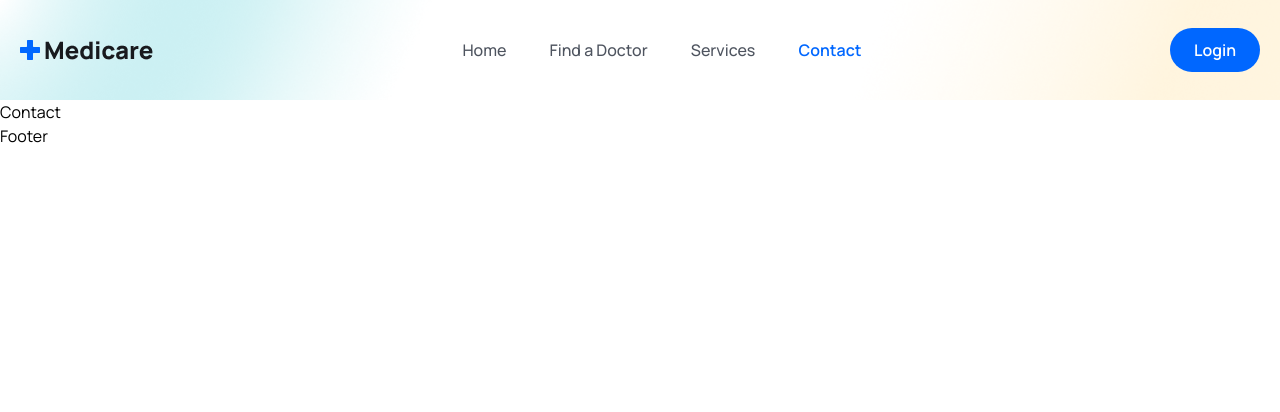
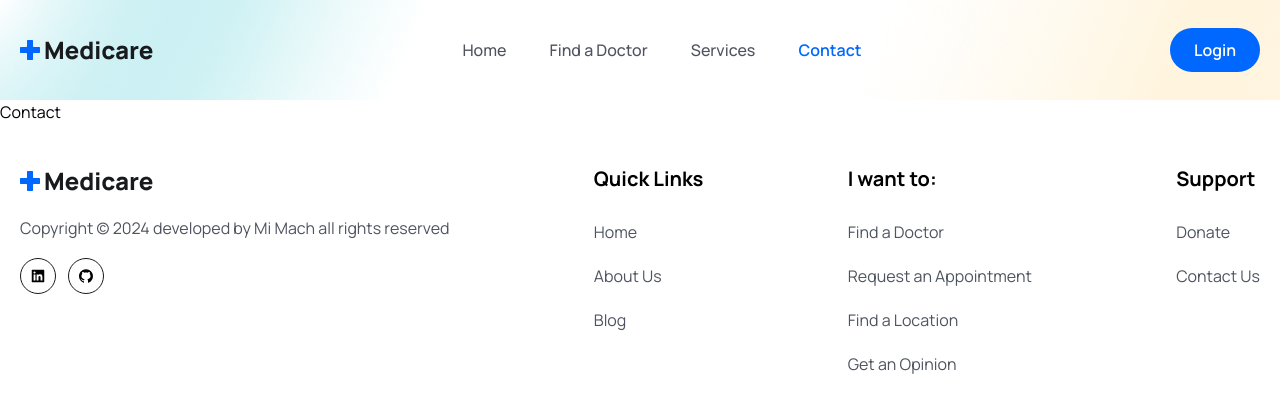
Before and after one commit to MiAiMach/HealthcareBooking, a React (Vite) app in the folder frontend/: page /contact in a window 1280 px wide. Shown: the top 412 px of the page. Built offline with nearby package versions, Linux system fonts and the light colour scheme.

Commit message:
Footer completed

```diff
--- a/frontend/src/components/Footer/Footer.jsx
+++ b/frontend/src/components/Footer/Footer.jsx
@@ -1,8 +1,132 @@
 import React from 'react'
+import { Link } from 'react-router-dom';
+import logo from '../../assets/images/logo.png';
+import { RiLinkedinFill } from 'react-icons/ri';
+import { AiFillGithub, AiFillLinkedin } from 'react-icons/ai';
+
+const socialLinks = [
+  {
+    path: "www.linkedin.com/in/mi-mach",
+    icon: <AiFillLinkedin className='group-hover:text-white w-4 h-5'/>,
+  },
+  {
+    path: "https://github.com/MiAiMach/HealthcareBooking.git",
+    icon: <AiFillGithub className='group-hover:text-white w-4 h-5' />,
+  },
+]
+
+const quickLinks01 = [
+  {
+    path: '/home',
+    display: 'Home',
+  },
+  {
+    path: '/',
+    display: 'About Us',
+  },
+  {
+    path: '/',
+    display: 'Blog',
+  },
+];
+
+const quickLinks02 = [
+  {
+    path: '/find-a-doctor',
+    display: 'Find a Doctor',
+  },
+  {
+    path: '/',
+    display: "Request an Appointment",
+  },
+  {
+    path: '/',
+    display: 'Find a Location',
+  },
+  {
+    path: '/',
+    display: 'Get an Opinion',
+  },
+];
+
+const quickLinks03 = [
+  {
+    path: '/',
+    display: 'Donate',
+  },
+  {
+    path: '/contact',
+    display: 'Contact Us',
+  },
+];
 
 const Footer = () => {
+
+  const year = new Date().getFullYear()
+
   return (
-    <div>Footer</div>
+    <footer className='pb-16 pt-10'>
+      <div className="container">
+        <div className="flex justify-between flex-col md:flex-row flex-wrap gap-[30px]">
+          <div>
+            <img src={logo} alt="" />
+            <p className='text-[16px] leading-7 font-[400] text-textColor mt-4'>Copyright © {year} developed by Mi Mach all rights reserved</p>
+
+            <div className="flex items-center gap-3 mt-4">
+              {socialLinks.map((link, index) => (
+                <Link to={link.path} key={index} className='w-9 h-9 border border-solid border-[#181A1E] rounded-full flex items-center justify-center group hover:bg-primaryColor hover:border-none'>
+                  {link.icon}
+                </Link>
+              ))}
+            </div>
+
+          </div>
+
+          <div>
+              <h2 className='text-[20px] leading-[30px] font-[700] mb-6 text-headingColor'>
+                Quick Links
+              </h2>
+
+              <ul>
+                {quickLinks01.map((item, index)=> (
+                  <li key={index} className='mb-4'>
+                    <Link to={item.path} className='text-[16px] leading-7 font-[400] text-textColor'>{item.display}</Link>
+                  </li>
+                ))}
+              </ul>
+          </div>
+
+          <div>
+              <h2 className='text-[20px] leading-[30px] font-[700] mb-6 text-headingColor'>
+                I want to:
+              </h2>
+
+              <ul>
+                {quickLinks02.map((item, index)=> (
+                  <li key={index} className='mb-4'>
+                    <Link to={item.path} className='text-[16px] leading-7 font-[400] text-textColor'>{item.display}</Link>
+                  </li>
+                ))}
+              </ul>
+          </div>
+
+          <div>
+            <h2 className='text-[20px] leading-[30px] font-[700] mb-6 text-headingColor'>
+              Support
+            </h2>
+
+            <ul>
+              {quickLinks03.map((item, index)=> (
+                <li key={index} className='mb-4'>
+                  <Link to={item.path} className='text-[16px] leading-7 font-[400] text-textColor'>{item.display}</Link>
+                </li>
+              ))}
+            </ul>
+          </div>
+
+        </div>
+      </div>
+    </footer>
   )
 }
 
```
